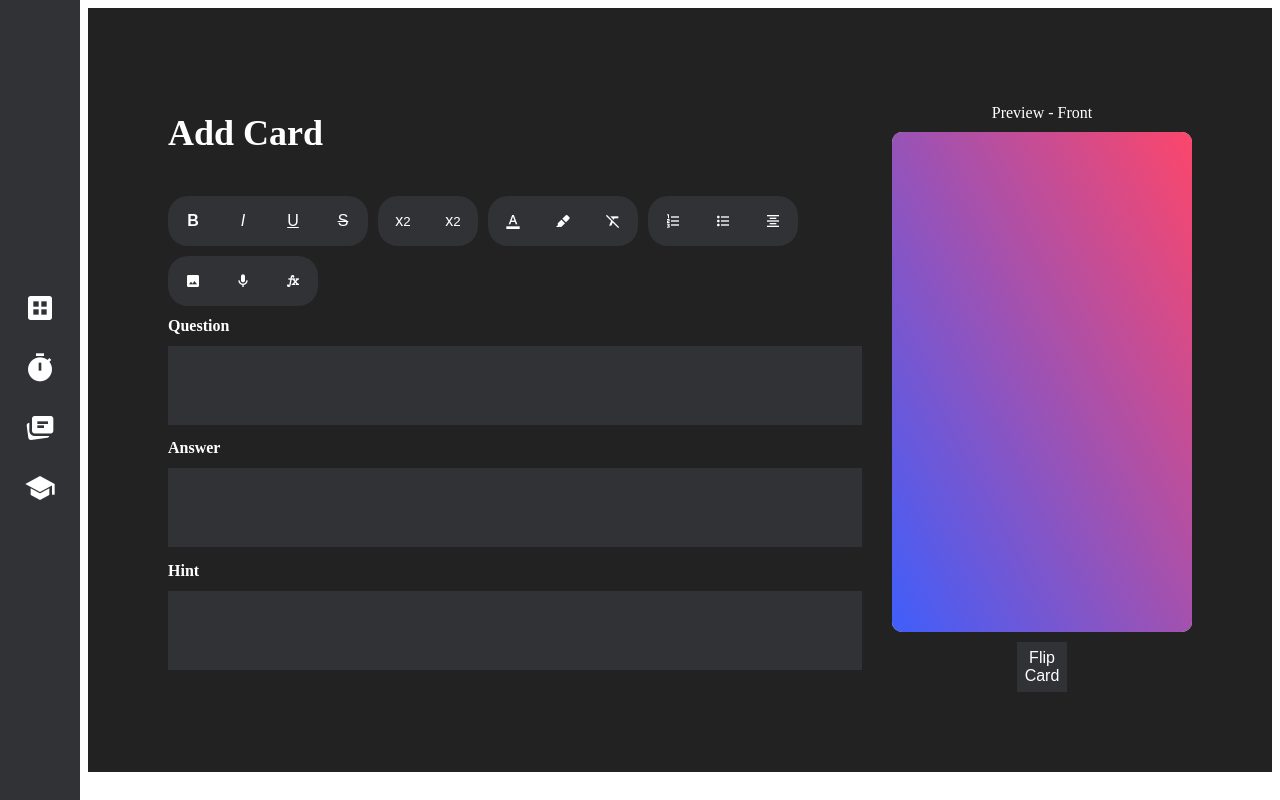
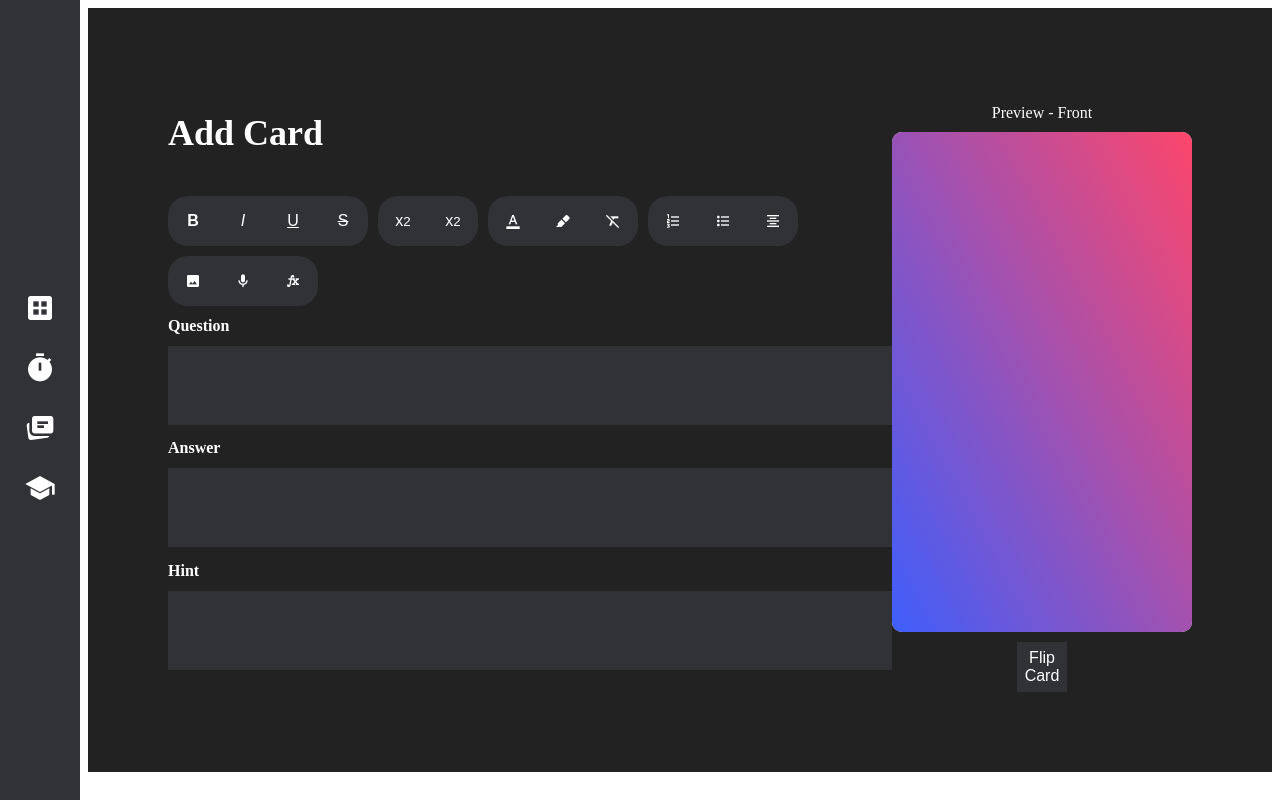
Before and after one commit to 18barbers2/gostudycards, a React (Vite) app in the folder frontend/: page / in a window 1280 px wide. Built offline with nearby package versions, Linux system fonts and the light colour scheme.

Commit message:
style: reduced gap size to 10px

```diff
--- a/frontend/src/css/AddCard.css
+++ b/frontend/src/css/AddCard.css
@@ -37,7 +37,7 @@
     padding: 80px;
     display: flex;
     flex-direction: row;
-    gap: 30px;
+    /* gap: 10px; */
 }
 
 .field-input {
@@ -47,6 +47,7 @@
     border-width: 0;
     width: 100%;
     box-sizing: border-box;
+
 }
 
 .field-input:focus {
```
